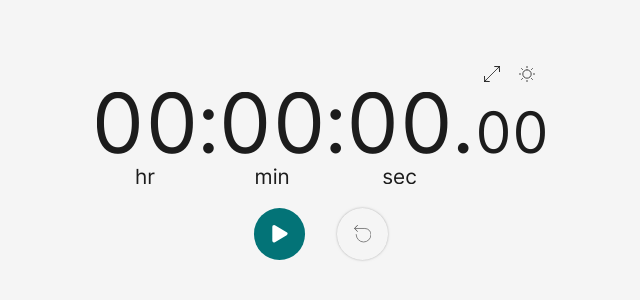
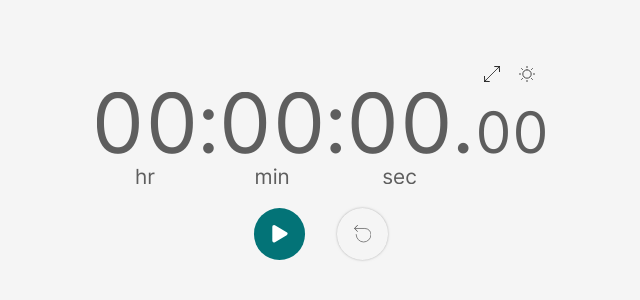
Before and after one commit to borntofrappe/clock, a SvelteKit app: page / in a window 1280 px wide. Shown: the part 242-542 px from the top of the page, without its empty margins (319-959 px from the left). Built offline with nearby package versions, Linux system fonts and the light colour scheme.

Commit message:
fix reference to custom property

```diff
--- a/src/routes/+page.svelte
+++ b/src/routes/+page.svelte
@@ -116,7 +116,7 @@
 	main > svg[role='heading'] {
 		display: block;
 		inline-size: 100%;
-		color: var(--color-subdued);
+		color: var(--color-dim);
 	}
 
 	main > svg[data-state='run'] {
```
